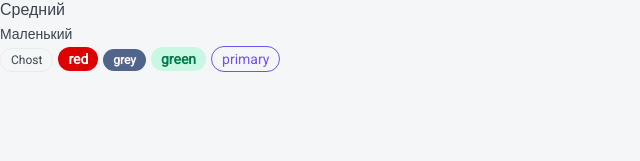
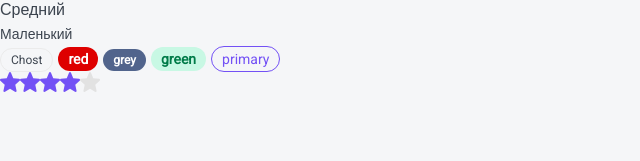
Before and after one commit to cyber-lama/quiz, a Next.js app in the folder frontend/: page / in a window 1280 px wide. Shown: the part 139-300 px from the top of the page, without its empty margins (0-640 px from the left). Built offline with nearby package versions, Linux system fonts and the light colour scheme; no server answers; a web font is replaced by a local one.

Commit message:
компонент Rating

```diff
--- a/frontend/components/index.ts
+++ b/frontend/components/index.ts
@@ -2,3 +2,4 @@ export * from "./typography/htag/Htag";
 export * from "./typography/ptag/Ptag";
 export * from "./button/Button";
 export * from "./tag/Tag";
+export * from "./rating/Rating";
--- /dev/null
+++ b/frontend/components/rating/Rating.module.scss
@@ -0,0 +1,26 @@
+.filled {
+	fill: var(--primary);
+}
+
+.star {
+	display: inline-block;
+}
+
+.editable {
+	cursor: pointer;
+}
+
+.ratingWrapper {
+	position: relative;
+}
+
+.errorMessage {
+	position: absolute;
+	bottom: -20px;
+	left: 0;
+	color: var(--red);
+}
+
+.error svg {
+	stroke: var(--red);
+}
--- /dev/null
+++ b/frontend/components/rating/Rating.tsx
@@ -0,0 +1,49 @@
+import {RatingProps} from "./Rating.props";
+import {useEffect, useState, KeyboardEvent} from "react";
+import RatingIcon from "./raiting.svg";
+import styles from "./Rating.module.scss";
+import cn from "classnames";
+
+export const Rating = ({isEditable = false, rating, setRating, className, ...props}:RatingProps): JSX.Element => {
+    const [ratingArray, setRatingArray] = useState<JSX.Element[]>(new Array(5).fill(<></>));
+
+    useEffect(()=>{
+        constructRating(rating);
+    }, [rating]);
+    const changeDisplay = (i:number) => {
+        if(!isEditable) return;
+        constructRating(i);
+    };
+    const onClick = (i:number) => {
+        if(!isEditable || !setRating) return;
+        setRating(i);
+    };
+    const handleSpace = (i:number, e: KeyboardEvent<SVGElement>) => {
+        console.log(e.code);
+        if(e.code !== "Space" || !setRating) return;
+        setRating(i);
+    };
+    const constructRating = (currentRating:number) => {
+        const updateArray = ratingArray.map((r, i) => {
+            return (
+                <RatingIcon className={cn(styles.star, {
+                    [styles.filled]: i < currentRating,
+                    [styles.editable] : isEditable
+                })}
+                            onMouseEnter={() => changeDisplay(i + 1)}
+                            onMouseLeave={() => changeDisplay(rating)}
+                            onClick={() => onClick(i + 1)}
+                            tabIndex={isEditable? 0 : -1}
+                            onKeyDown={(e: KeyboardEvent<SVGElement>) => isEditable && handleSpace(i + 1, e)}
+                />
+            );
+        });
+        setRatingArray(updateArray);
+    };
+
+    return (
+        <div className={className} {...props}>
+            {ratingArray.map((r,i) => <span key={i}>{r}</span>)}
+        </div>
+    );
+};
--- a/frontend/pages/index.tsx
+++ b/frontend/pages/index.tsx
@@ -1,15 +1,9 @@
-import React, {useEffect} from "react";
+import React, {useEffect, useState} from "react";
 import axios from "axios";
-import {Button, Htag, Ptag, Tag} from "../components";
+import {Button, Htag, Ptag, Rating, Tag} from "../components";
 
 export default function Home():JSX.Element {
-    useEffect(() => {
-        axios.post('/api/registration', {test: "test"}).then(res => {
-            console.log(res)
-        }).catch((error)=> {
-            console.log(error)
-        })
-    }, []);
+    const [state, setState] = useState(4)
     return (
         <>
             <Htag tag={'h1'}>Test</Htag>
@@ -28,6 +22,8 @@ export default function Home():JSX.Element {
             <Tag size="s" color='grey'>grey</Tag>
             <Tag size="m" color='green'>green</Tag>
             <Tag size="m" color='primary'>primary</Tag>
+
+            <Rating isEditable={true} rating={state} setRating={setState}/>
         </>
     );
 }
```
Also changed, not shown: frontend/components/rating/Rating.props.ts (added, +7 -0 lines), frontend/components/rating/raiting.svg (added), frontend/components/typography/ptag/Ptag.module.scss (line endings or trailing spaces).
